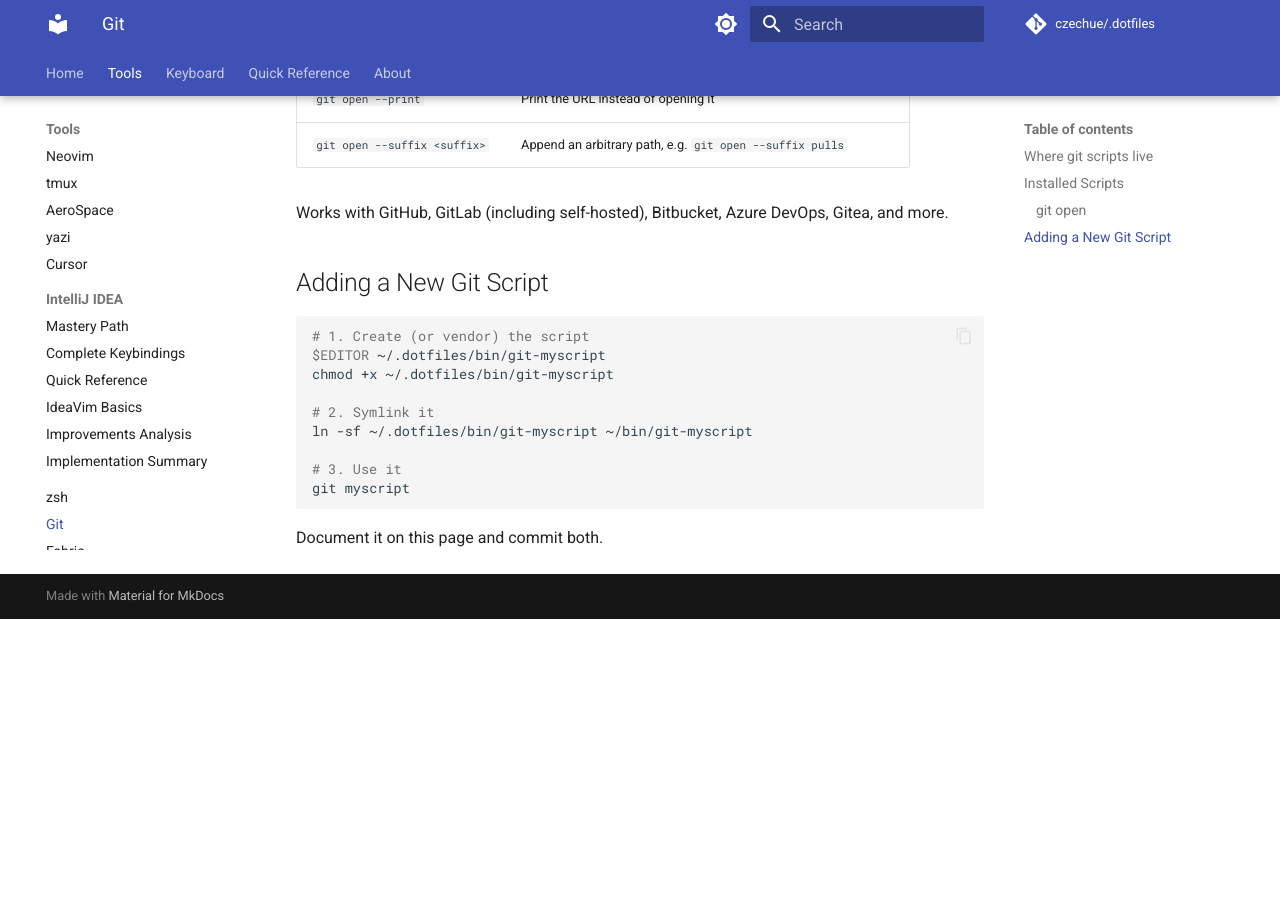
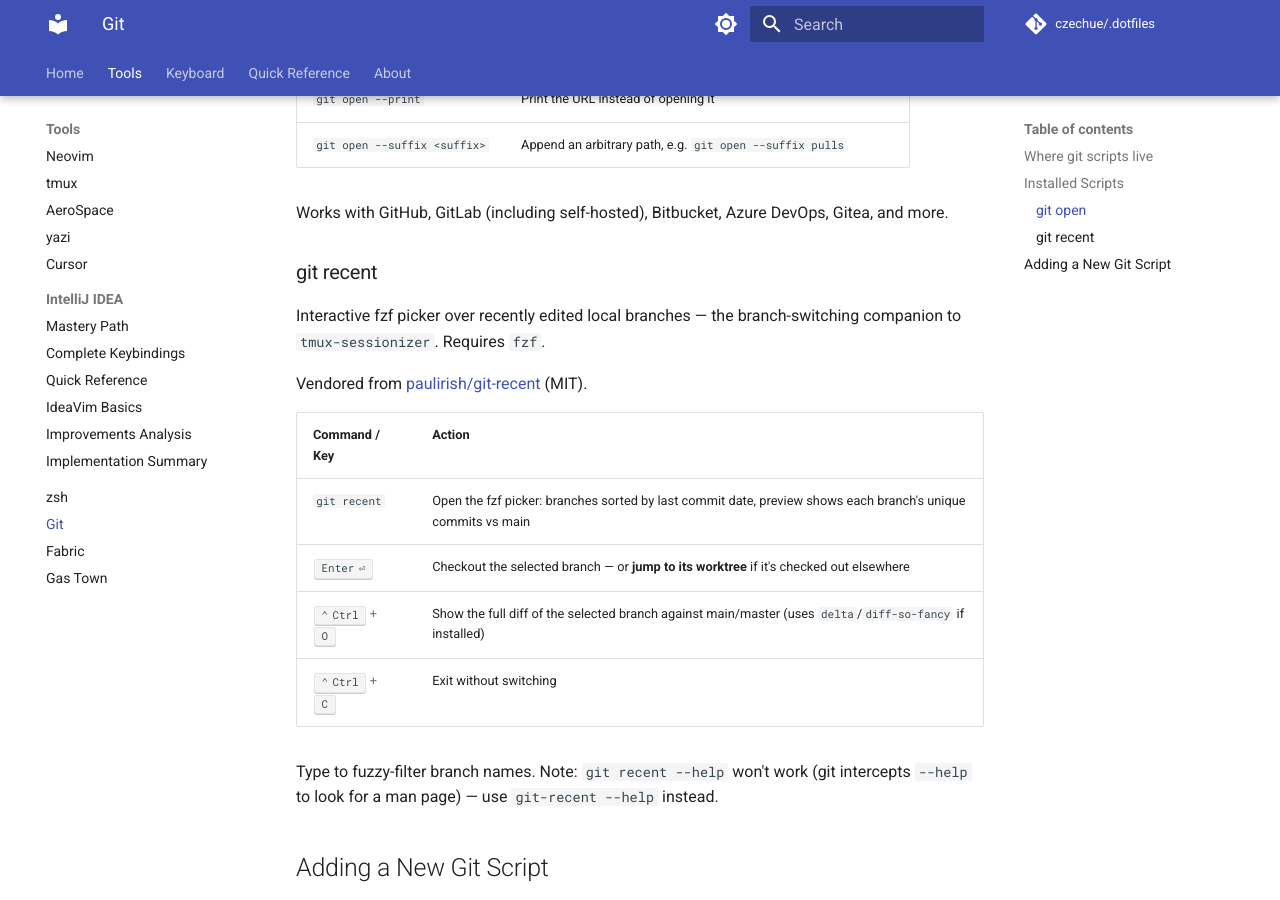
Before and after one commit to czechue/.dotfiles, an MkDocs documentation site: the page built from docs/tools/git.md, in a window 1280 px wide and 900 px high, scrolled down 1204 px. Built offline with MkDocs 1.6.1 and Material for MkDocs 9.7.7, drawn with Linux system fonts in a browser that asks for light colours; comment, search, counter and statistics services are not loaded; before the commit the page ends 1823 px from its top, so only the background shows below that.

Commit message:
feat(git): vendor git-recent fzf branch picker
- Vendor paulirish/git-recent (MIT, upstream 3f6b498) into bin/ with provenance header
- Symlink ~/bin/git-recent; document usage and keybindings in docs/tools/git.md

````diff
--- a/docs/tools/git.md
+++ b/docs/tools/git.md
@@ -39,6 +39,21 @@
 
 Works with GitHub, GitLab (including self-hosted), Bitbucket, Azure DevOps, Gitea, and more.
 
+### git recent
+
+Interactive fzf picker over recently edited local branches — the branch-switching companion to `tmux-sessionizer`. Requires `fzf`.
+
+Vendored from [paulirish/git-recent](https://github.com/paulirish/git-recent) (MIT).
+
+| Command / Key | Action |
+|---------------|--------|
+| `git recent` | Open the fzf picker: branches sorted by last commit date, preview shows each branch's unique commits vs main |
+| ++enter++ | Checkout the selected branch — or **jump to its worktree** if it's checked out elsewhere |
+| ++ctrl+o++ | Show the full diff of the selected branch against main/master (uses `delta`/`diff-so-fancy` if installed) |
+| ++ctrl+c++ | Exit without switching |
+
+Type to fuzzy-filter branch names. Note: `git recent --help` won't work (git intercepts `--help` to look for a man page) — use `git-recent --help` instead.
+
 ## Adding a New Git Script
 
 ```bash
````
Also changed, not shown: CLAUDE.md (+1 -0 lines), 1 other file.
